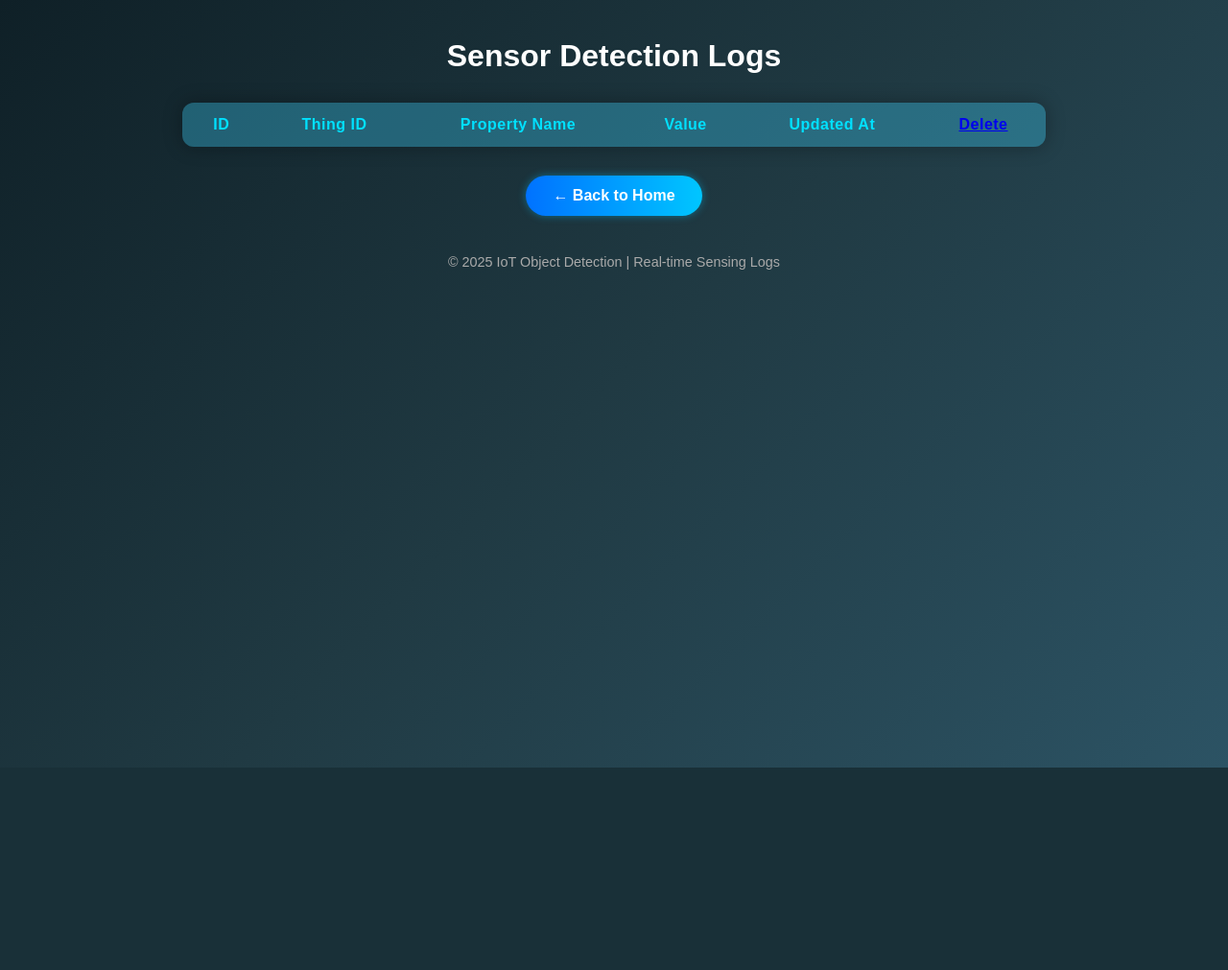
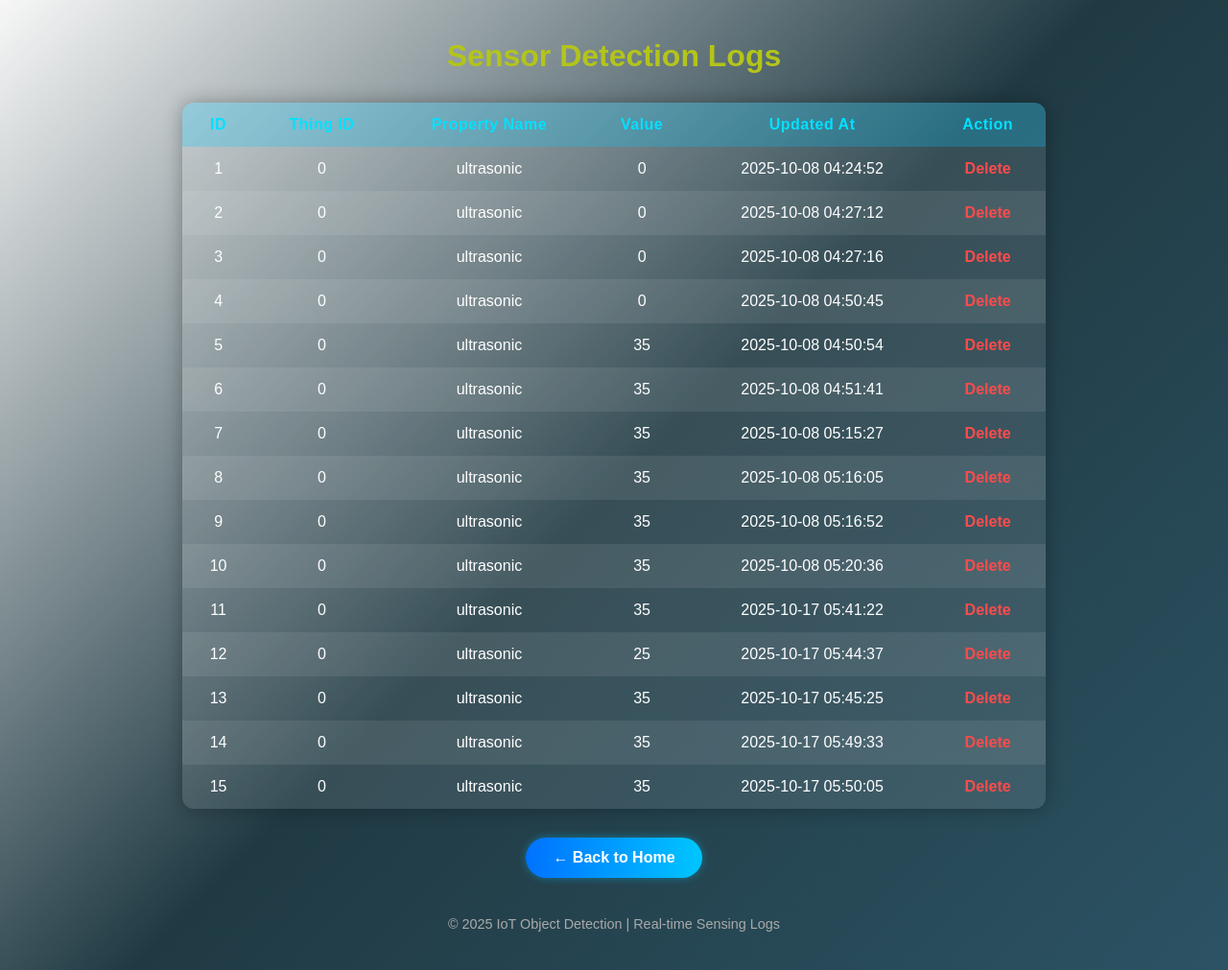
Before and after one commit to SambhavVinay/IOT_New, a Flask app: template templates/logs.html in a window 1280 px wide. Shown: the whole page at 96% size. Before the commit the page ends 800 px from the top, so only its background shows below. Run offline with Flask 3, Linux system fonts and the light colour scheme; the template is opened without the code that fills it: values that come from a table or form of the project are taken from there, others are empty.

Commit message:
Initial commit

```diff
--- a/app.py
+++ b/app.py
@@ -1,17 +1,20 @@
-from flask import Flask, request, jsonify, render_template_string
+from flask import Flask, request, jsonify, render_template_string,render_template
 from flask_sqlalchemy import SQLAlchemy
 from flask_migrate import Migrate
 from datetime import datetime
 from pyngrok import ngrok
 from threading import Thread
 import os
-
+import smtplib
 app = Flask(__name__)
 app.config['SQLALCHEMY_DATABASE_URI'] = os.getenv('DATABASE_URL',"sqlite:///site.db")
 app.config['SQLALCHEMY_TRACK_MODIFICATIONS'] = False
 db = SQLAlchemy(app)
 migrate = Migrate(app, db)
 app.config['secret_key'] = 'niggaballs'
+
+EMAIL_USER = os.getenv("EMAIL_USER")
+EMAIL_PASS = os.getenv("EMAIL_PASS")
 
 class IOT(db.Model):
     id = db.Column(db.Integer, primary_key=True)
@@ -23,11 +26,8 @@ class IOT(db.Model):
 
 @app.route("/")
 def home():
-    return render_template_string("""
-    <h1>Welcome to Arduino Logs Dashboard</h1>
-    <p>Click below to view the logs:</p>
-    <a href="/logs">View Logs</a>
-    """)
+    return render_template("index.html")
+
 
 @app.route('/arduino-webhook', methods=['POST'])
 def arduino_webhook():
@@ -42,41 +42,24 @@ def arduino_webhook():
         )
         db.session.add(new_log)
         db.session.commit()
+
         return jsonify({"status": "success"}), 200
+
     except Exception as e:
         return jsonify({"error": str(e)}), 500
 
 
-@app.route("/deletelogs/<int:thing_id>")
-def deletelogs(thing_id):
-    IOT.query.filter_by(thing_id=thing_id).delete()
+@app.route("/deletelogs/<int:id>")
+def deletelogs(id):
+    log = IOT.query.filter_by(id=id).first()
+    db.session.delete(log)
     db.session.commit()
 
-@app.route('/logs')
+
+@app.route("/logs")
 def logs():
     all_logs = IOT.query.order_by(IOT.id.desc()).all()
-    return render_template_string("""
-    <h1>Arduino Logs</h1>
-    <table border="1" cellpadding="5">
-        <tr>
-            <th>ID</th>
-            <th>Thing ID</th>
-            <th>Property</th>
-            <th>Distance (cm)</th>
-            <th>Updated At</th>
-        </tr>
-        {% for log in logs %}
-        <tr>
-            <td>{{ log.id }}</td>
-            <td>{{ log.thing_id }}</td>
-            <td>{{ log.property_name }}</td>
-            <td>{{ log.value }}</td>
-            <td>{{ log.updated_at }}</td>
-        </tr>
-        {% endfor %}
-    </table>
-    <p><a href="/">Back to Home</a></p>
-    """, logs=all_logs)
+    return render_template("logs.html",logs=all_logs)
 
 
 def start_ngrok():
--- a/templates/logs.html
+++ b/templates/logs.html
@@ -13,7 +13,7 @@
     }
 
     body {
-      background: linear-gradient(135deg, #0f2027, #203a43, #2c5364);
+      background: linear-gradient(135deg, #f7f7f7, #203a43, #2c5364);
       color: #fff;
       min-height: 100vh;
       display: flex;
@@ -27,7 +27,7 @@
       font-size: 2rem;
       margin-bottom: 30px;
       text-align: center;
-      color: #fff;
+      color: #b3c41b;
     }
 
     table {
@@ -110,19 +110,38 @@
         <th>Property Name</th>
         <th>Value</th>
         <th>Updated At</th>
-        <th><a href="/deletelogs/{{thing_id}}">Delete</a></th>
+        <th>Action</th>
       </tr>
     </thead>
     <tbody>
-      <!-- Example rows (replace with backend data dynamically) -->
-
+      {% if logs %}
+        {% for log in logs %}
+          <tr>
+            <td>{{ log.id }}</td>
+            <td>{{ log.thing_id }}</td>
+            <td>{{ log.property_name }}</td>
+            <td>{{ log.value }}</td>
+            <td>{{ log.updated_at.strftime('%Y-%m-%d %H:%M:%S') if log.updated_at else 'N/A' }}</td>
+            <td>
+              <a href="/deletelogs/{{ log.id }}" style="color: #ff4b4b; text-decoration: none; font-weight: 600;">
+                Delete
+              </a>
+            </td>
+          </tr>
+        {% endfor %}
+      {% else %}
+        <tr>
+          <td colspan="6" style="text-align:center; color:#aaa;">No logs found</td>
+        </tr>
+      {% endif %}
     </tbody>
   </table>
 
-  <a href="/" class="btn">← Back to Home</a>
+  <a href="{{ url_for('home') }}" class="btn">← Back to Home</a>
 
   <footer>
     © 2025 IoT Object Detection | Real-time Sensing Logs
   </footer>
 </body>
+
 </html>
```
Also changed, not shown: instance/site.db.
